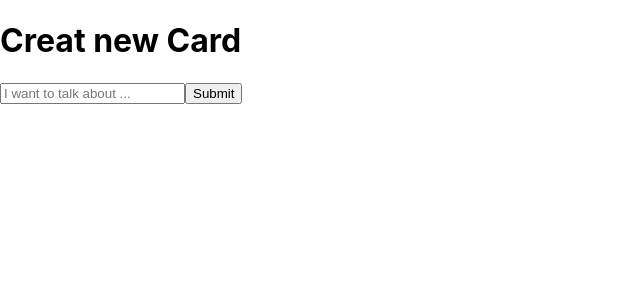
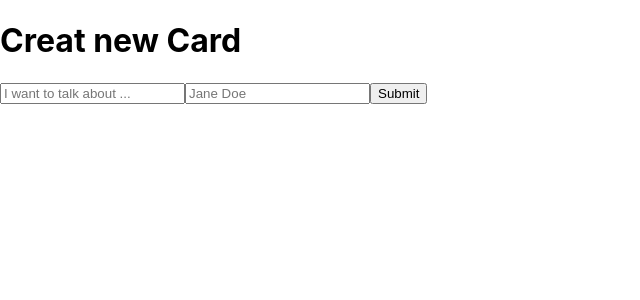
Before and after one commit to A11yship/lean-coffee-board-app, a Next.js app: page /create-card in a window 1280 px wide. Shown: the top 300 px of the page, without its empty margins (0-640 px from the left). Built offline with nearby package versions, Linux system fonts and the light colour scheme.

Commit message:
Add input field for card author

```diff
--- a/pages/create-card.js
+++ b/pages/create-card.js
@@ -10,6 +10,8 @@ export default function CreatCard() {
           placeholder="I want to talk about ..."
           required
         />
+        <label htmlFor="inputAuthor"></label>
+        <input type="text" id="inputAuthor" placeholder="Jane Doe" required />
         <button>Submit</button>
       </form>
     </>
```
